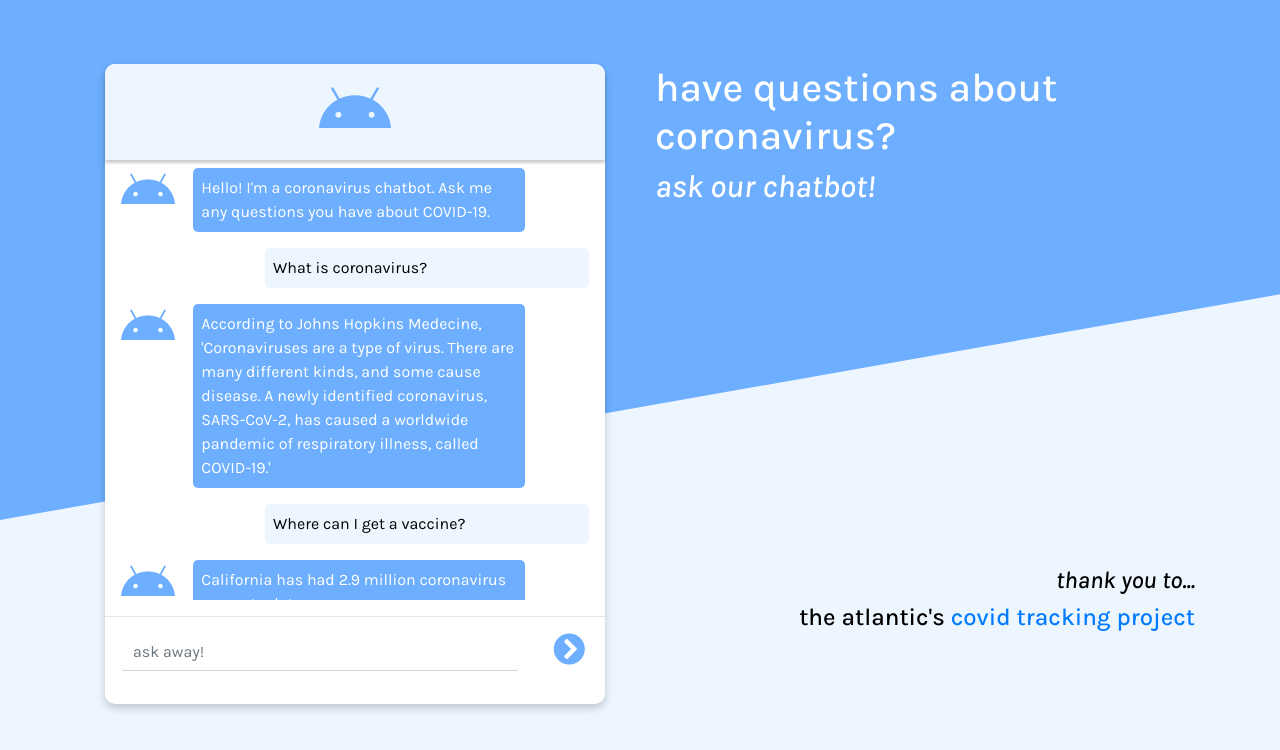
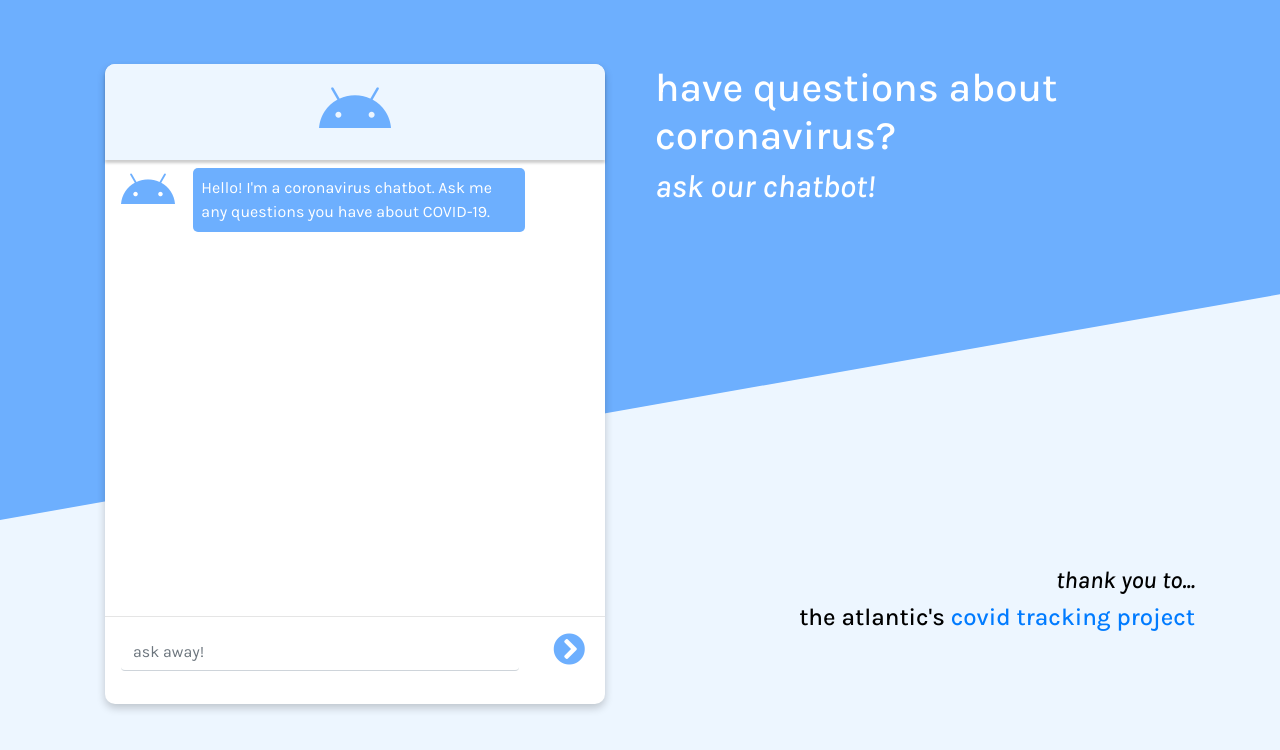
Before and after one commit to mlum123/coronavirus-chatbot, a React (Create React App) app: page / in a window 1280 px wide. Shown: the top 750 px of the page. Built offline with nearby package versions, Linux system fonts and the light colour scheme.

Commit message:
separated adding user input to messages in App state from getting chatbot response to avoid delay in showing user input

```diff
--- a/src/App.js
+++ b/src/App.js
@@ -16,38 +16,30 @@ class App extends React.Component {
           text:
             "Hello! I'm a coronavirus chatbot. Ask me any questions you have about COVID-19.",
         },
-        {
-          speaker: "user",
-          text: "What is coronavirus?",
-        },
-        {
-          speaker: "bot",
-          text:
-            "According to Johns Hopkins Medecine, 'Coronaviruses are a type of virus. There are many different kinds, and some cause disease. A newly identified coronavirus, SARS-CoV-2, has caused a worldwide pandemic of respiratory illness, called COVID-19.'",
-        },
-        {
-          speaker: "user",
-          text: "Where can I get a vaccine?",
-        },
-        {
-          speaker: "bot",
-          text: "California has had 2.9 million coronavirus cases, to date.",
-        },
       ],
     };
     this.getChatbotResponse = this.getChatbotResponse.bind(this);
+    this.submitUserInput = this.submitUserInput.bind(this);
   }
 
   // add user input to messages array in state
-  // use Reply module to get chatbot response to user input
-  // add chatbot response to messages array in state
-  async getChatbotResponse(userInput) {
+  // call asynchronous getChatbotResponse function to get best response to user input using Reply module logic
+  submitUserInput(userInput) {
     let messages = this.state.messages;
     messages.push({
       speaker: "user",
       text: userInput,
     });
 
+    this.setState({ messages: messages });
+
+    this.getChatbotResponse(userInput);
+  }
+
+  // use Reply module to get chatbot response to user input
+  // add chatbot response to messages array in state
+  async getChatbotResponse(userInput) {
+    let messages = this.state.messages;
     await Reply.getChatbotResponse(userInput).then((botResponse) => {
       messages.push({
         speaker: "bot",
@@ -67,7 +59,7 @@ class App extends React.Component {
             <Col xs="12" lg="6" className="d-flex justify-content-center">
               <Chatbox
                 messages={this.state.messages}
-                getChatbotResponse={this.getChatbotResponse}
+                submitUserInput={this.submitUserInput}
               />
             </Col>
             <Col xs="12" lg="6">
--- a/src/components/Chatbox.js
+++ b/src/components/Chatbox.js
@@ -37,7 +37,7 @@ class Chatbox extends React.Component {
             );
           })}
         </div>
-        <UserInput getChatbotResponse={this.props.getChatbotResponse} />
+        <UserInput submitUserInput={this.props.submitUserInput} />
       </div>
     );
   }
--- a/src/components/UserInput.js
+++ b/src/components/UserInput.js
@@ -28,8 +28,8 @@ class UserInput extends React.Component {
   };
 
   // called when user hits enter in text input area, or clicks arrow button to submit message
-  submitUserInput(event) {
-    this.props.getChatbotResponse(this.state.userInput);
+  submitUserInput() {
+    this.props.submitUserInput(this.state.userInput);
     this.setState({ userInput: "" }); // clear input area after submitting user's text
   }
 
```
